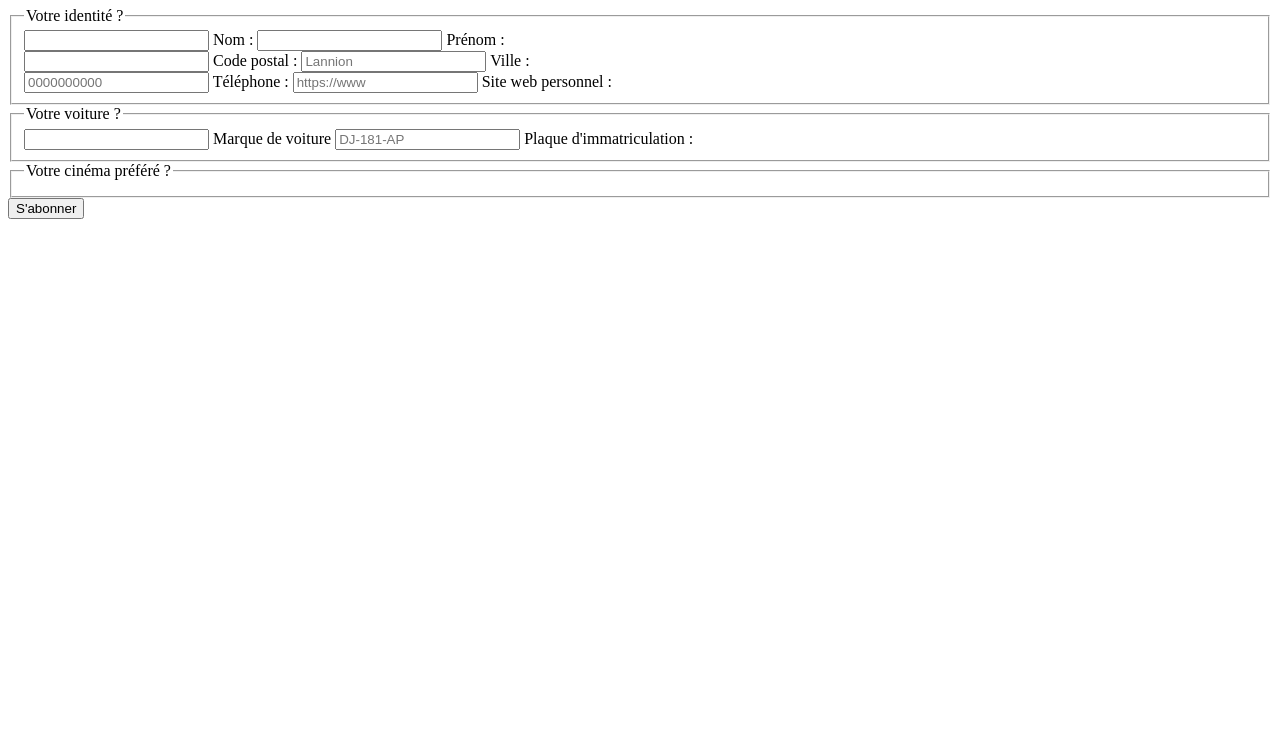
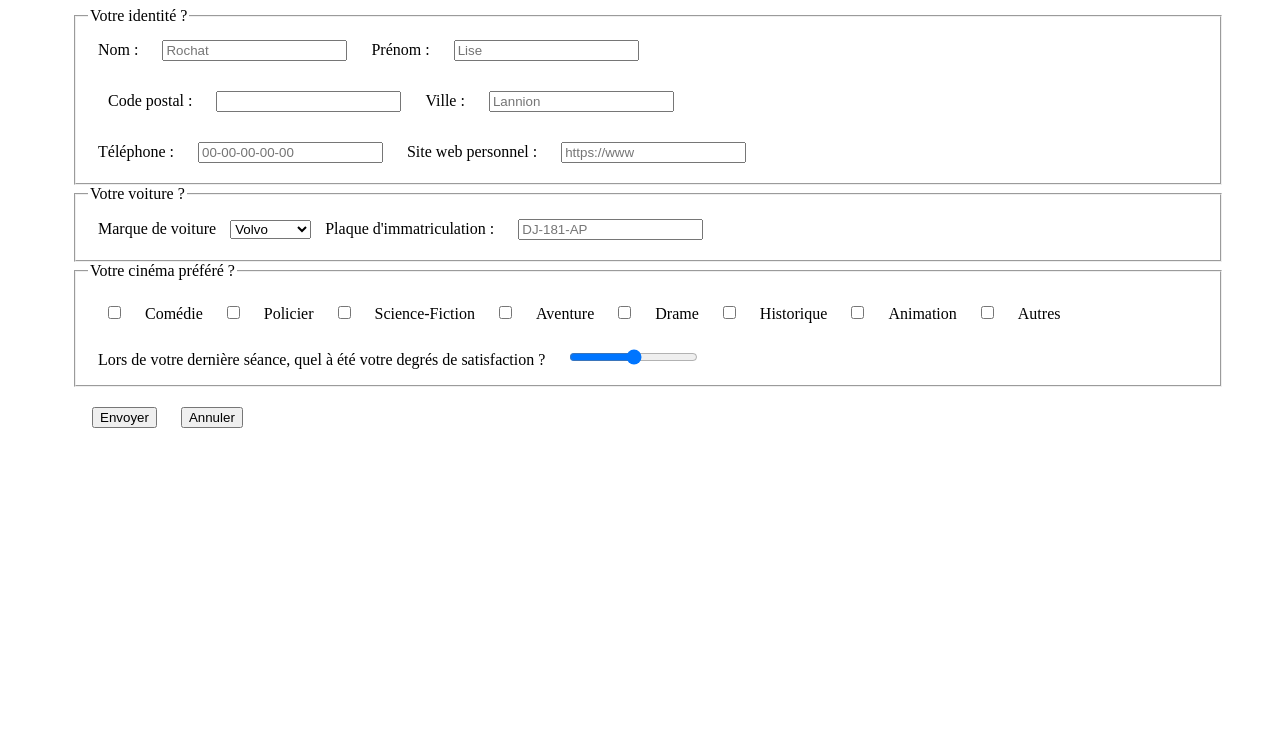
Before and after one commit to LPWEB-Lannion/Formulaire, a plain HTML site: page index.html in a window 1280 px wide. Shown: the part 73-829 px from the top of the page. Before the commit the page ends 800 px from the top, so only its background shows below. Drawn offline with Linux system fonts and the light colour scheme.

Commit message:
update form

```diff
--- a/index.html
+++ b/index.html
@@ -4,9 +4,9 @@
     <meta charset="UTF-8" />
     <meta http-equiv="X-UA-Compatible" content="IE=edge" />
     <meta name="viewport" content="width=device-width, initial-scale=1.0" />
-    <meta name="author" content="ROCHAT LISE"/>
+    <meta name="author" content="ROCHAT LISE" />
     <title>TD01-Bases HTML</title>
-    <link rel="stylesheet" href="style.css">
+    <link rel="stylesheet" href="style.css" />
   </head>
   <body>
     <header>
@@ -17,39 +17,113 @@
         <fieldset>
           <legend>Votre identité ?</legend>
 
-                <input type="text" name="firstname">
           <label for="firstname">Nom :</label>
+          <input
+            type="text"
+            name="firstname"
+            required
+            placeholder="Rochat"
+            minlength="2"
+            max="20"
+          />
 
-                <input type="text" name="lastname">
           <label for="lastname">Prénom :</label>
+          <input
+            type="text"
+            name="lastname"
+            required
+            placeholder="Lise"
+            minlength="2"
+            max="20"
+          />
           <div>
-                    <input type="number" name="postal-code">
             <label for="postal-code"> Code postal :</label>
+            <input
+              type="number"
+              name="postal-code"
+              pattern="[0-9]{5}"
+              minlength="5"
+              max="5"
+            />
 
-                    <input type="text" name="city" placeholder="Lannion">
             <label for="city"> Ville :</label>
+            <input
+              type="text"
+              name="city"
+              placeholder="Lannion"
+              minlength="2"
+              max="30"
+            />
           </div>
 
-                <input type="number" name="phone-number" placeholder="0000000000">
           <label for="phone-number">Téléphone :</label>
+          <input
+            type="tel"
+            name="phone-number"
+            placeholder="00-00-00-00-00"
+            pattern="[0-9]{2}-[0-9]{2}-[0-9]{2}-[0-9]{2}-[0-9]{2}"
+            required
+          />
 
-                <input type="text" name="web-site" placeholder="https://www">
           <label for="web-site">Site web personnel :</label>
+          <input type="url" name="web-site" placeholder="https://www" />
         </fieldset>
+
         <fieldset>
           <legend>Votre voiture ?</legend>
 
-                <input type="text" name="brand-car">
           <label for="brand-car">Marque de voiture</label>
+          <select>
+            <option value="volvo">Volvo</option>
+            <option value="saab">Saab</option>
+            <option value="mercedes">Mercedes</option>
+            <option value="mercedes">Porsche</option>
+            <option value="mercedes">Ferarie</option>
+            <option value="mercedes">Renault</option>
+            <option value="mercedes">Citroen</option>
+          </select>
 
-                <input type="text" name="id-car" placeholder="DJ-181-AP">
           <label for="id-car">Plaque d'immatriculation :</label>
+          <input type="text" name="id-car" placeholder="DJ-181-AP" />
         </fieldset>
+
         <fieldset>
           <legend>Votre cinéma préféré ?</legend>
+
+          <div>
+            <input type="checkbox" name="choix1" value="1" />
+            <label for="choix1">Comédie</label>
+
+            <input type="checkbox" name="choix2" value="2" />
+            <label for="choix2">Policier</label>
+
+            <input type="checkbox" name="choix3" value="3" />
+            <label for="choix3">Science-Fiction</label>
+
+            <input type="checkbox" name="choix4" value="4" />
+            <label for="choix4">Aventure</label>
+
+            <input type="checkbox" name="choix5" value="5" />
+            <label for="choix5">Drame</label>
+
+            <input type="checkbox" name="choix6" value="6" />
+            <label for="choix6">Historique</label>
+
+            <input type="checkbox" name="choix7" value="7" />
+            <label for="choix7">Animation</label>
+
+            <input type="checkbox" name="choix8" value="8" />
+            <label for="choix8">Autres</label>
+          </div>
+          <label for="avis"
+            >Lors de votre dernière séance, quel à été votre degrés de
+            satisfaction ?</label
+          >
+          <input type="range" min="Faible" max="Elevé" />
         </fieldset>
         <div>
-                <button type="submit">S'abonner</button>
+          <input type="submit" value="Envoyer" />
+          <input type="reset" value="Annuler" />
         </div>
       </form>
     </main>
--- /dev/null
+++ b/style.css
@@ -0,0 +1,23 @@
+body {
+    width: 100vw;
+    height: 100vh;
+
+}
+
+h1 {
+    text-align: center;
+}
+
+form {
+   width: 90%;
+   margin: 0 5% 0 5%;
+}
+
+label,
+input {
+    margin: 10px;
+}
+
+body div {
+    margin: 10px;
+}
```
Lines whose indentation alone changed are shown as unchanged.
